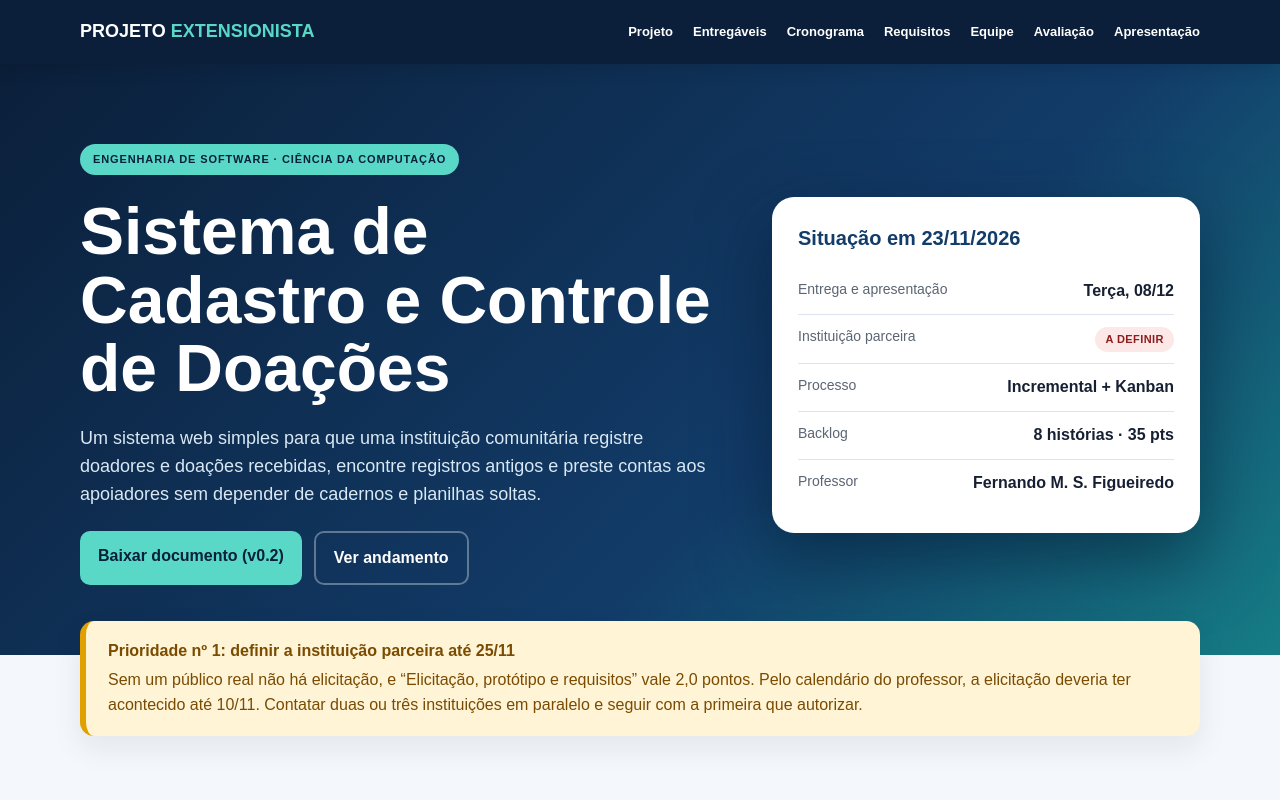
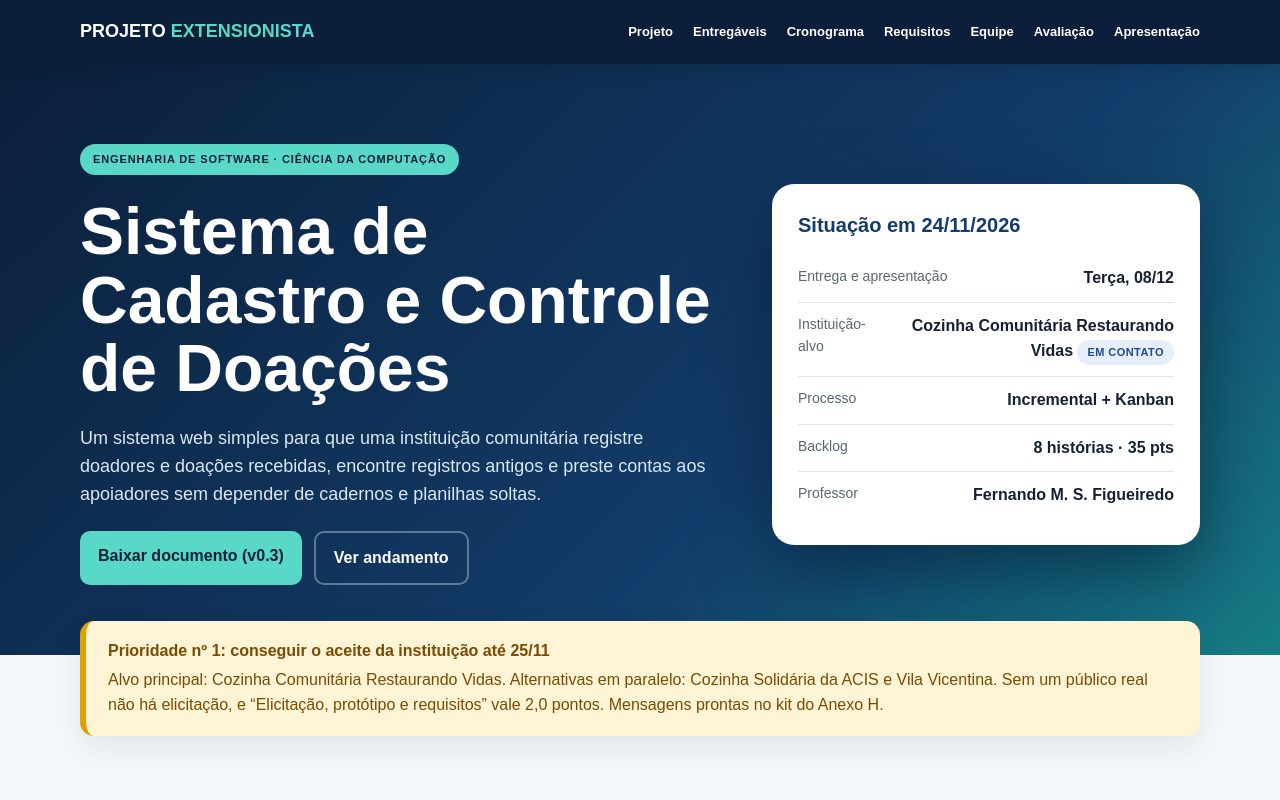
Before and after one commit to leonardoteixeira01/trabalho-, a plain HTML site: page index.html in a window 1280 px wide. Shown: the top 800 px of the page. Drawn offline with Linux system fonts and the light colour scheme.

Commit message:
Define instituição-alvo e personas provisórias (v0.3)
- Instituição-alvo: Cozinha Comunitária Restaurando Vidas, com status
  "contato em andamento" e alternativas (ACIS, Vila Vicentina).
- Personas provisórias com nomes fictícios (Dona Socorro e Rafael),
  marcadas para validação na entrevista e no questionário.
- Controle de versões e declaração de IA atualizados.

Co-Authored-By: Claude Opus 5.5 <noreply@anthropic.com>

```diff
--- a/index.html
+++ b/index.html
@@ -206,15 +206,15 @@
       <h1>Sistema de Cadastro e Controle de Doações</h1>
       <p>Um sistema web simples para que uma instituição comunitária registre doadores e doações recebidas, encontre registros antigos e preste contas aos apoiadores sem depender de cadernos e planilhas soltas.</p>
       <div class="btns">
-        <a class="btn" href="Projeto_Extensionista_Controle_de_Doacoes.docx">Baixar documento (v0.2)</a>
+        <a class="btn" href="Projeto_Extensionista_Controle_de_Doacoes.docx">Baixar documento (v0.3)</a>
         <a class="btn ghost" href="#entregaveis">Ver andamento</a>
       </div>
     </div>
     <aside class="hero-card" aria-label="Resumo do projeto">
-      <h2>Situação em 23/11/2026</h2>
+      <h2>Situação em 24/11/2026</h2>
       <dl>
         <div><dt>Entrega e apresentação</dt><dd>Terça, 08/12</dd></div>
-        <div><dt>Instituição parceira</dt><dd><span class="badge b-todo">A definir</span></dd></div>
+        <div><dt>Instituição-alvo</dt><dd>Cozinha Comunitária Restaurando Vidas <span class="badge b-wip">Em contato</span></dd></div>
         <div><dt>Processo</dt><dd>Incremental + Kanban</dd></div>
         <div><dt>Backlog</dt><dd>8 histórias · 35 pts</dd></div>
         <div><dt>Professor</dt><dd>Fernando M. S. Figueiredo</dd></div>
@@ -225,8 +225,8 @@
 
 <div class="container">
   <div class="alert" role="note">
-    <strong>Prioridade nº 1: definir a instituição parceira até 25/11</strong>
-    <p>Sem um público real não há elicitação, e “Elicitação, protótipo e requisitos” vale 2,0 pontos. Pelo calendário do professor, a elicitação deveria ter acontecido até 10/11. Contatar duas ou três instituições em paralelo e seguir com a primeira que autorizar.</p>
+    <strong>Prioridade nº 1: conseguir o aceite da instituição até 25/11</strong>
+    <p>Alvo principal: Cozinha Comunitária Restaurando Vidas. Alternativas em paralelo: Cozinha Solidária da ACIS e Vila Vicentina. Sem um público real não há elicitação, e “Elicitação, protótipo e requisitos” vale 2,0 pontos. Mensagens prontas no kit do Anexo H.</p>
   </div>
 </div>
 
@@ -293,7 +293,7 @@
       <article class="card">
         <div class="card-top"><span class="num">4</span><span class="badge b-todo">Crítico</span></div>
         <h3>Elicitação e protótipos</h3>
-        <p>Roteiro, questionário e wireframes prontos, mas nada aplicado ainda. Faltam a instituição, as respostas e a persona.</p>
+        <p>Roteiro, questionário, wireframes e personas provisórias (Dona Socorro e Rafael) prontos. Faltam o aceite da instituição e as respostas reais.</p>
         <span class="who">Eduardo · Luca</span>
       </article>
       <article class="card">
```
Also changed, not shown: 2 other files.
